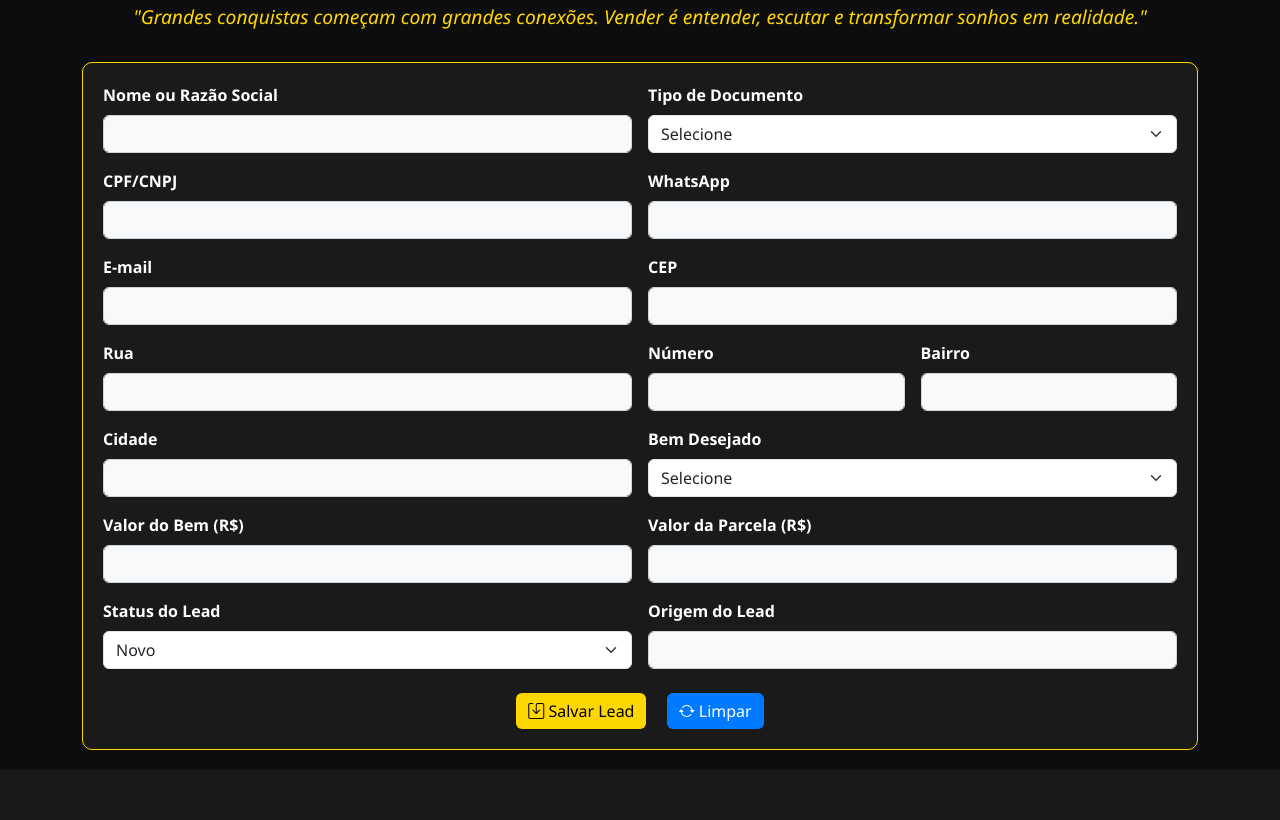
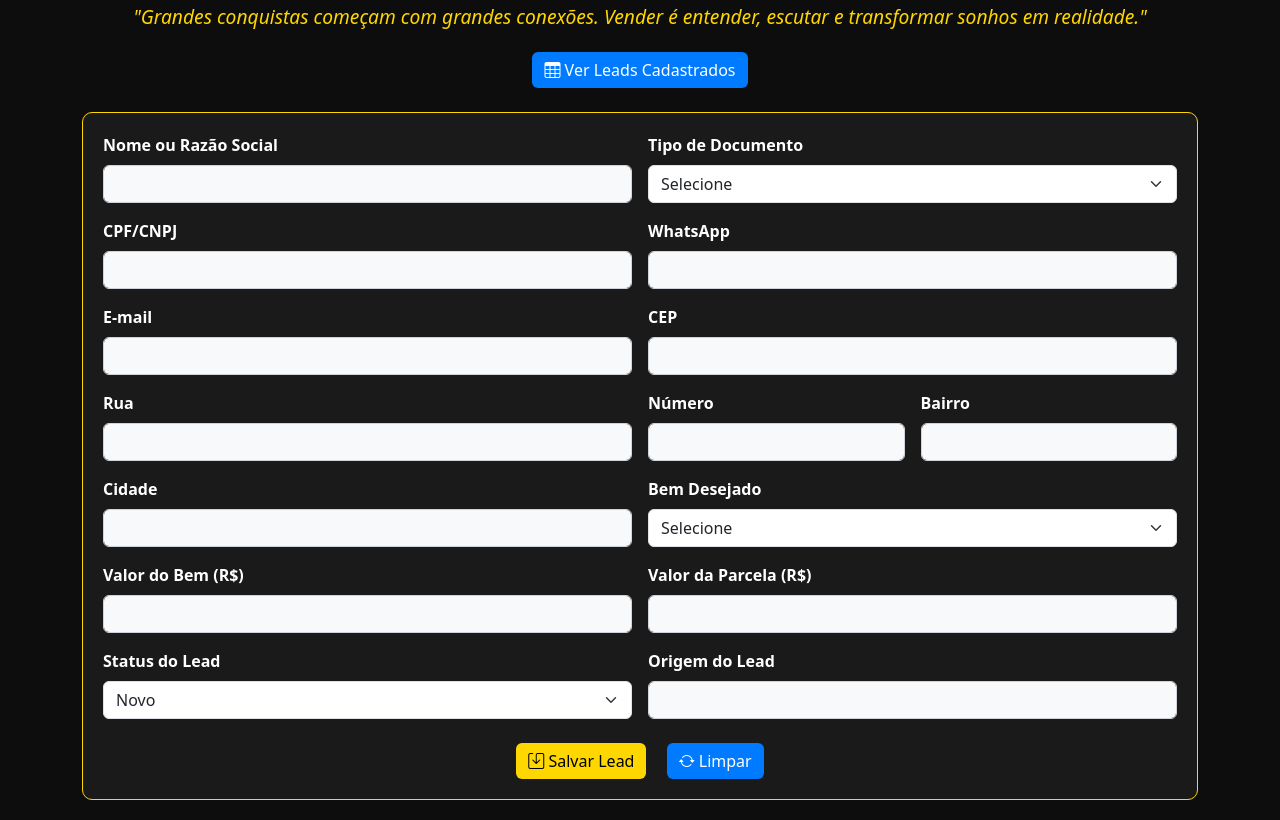
Before and after one commit to fabricioarturcuchi/raros_web_crm, a Flask app: page / in a window 1280 px wide. Shown: the part 173-993 px from the top of the page. Before the commit the page ends 923 px from the top, so only its background shows below. Run offline with Flask 2, Linux system fonts and the light colour scheme.

Commit message:
Update index.html

```diff
--- a/templates/index.html
+++ b/templates/index.html
@@ -9,7 +9,6 @@
       href="https://cdn.jsdelivr.net/npm/bootstrap@5.3.0/dist/css/bootstrap.min.css"
       rel="stylesheet"
     />
-    <!-- Bootstrap Icons -->
     <link
       href="https://cdn.jsdelivr.net/npm/bootstrap-icons@1.10.5/font/bootstrap-icons.css"
       rel="stylesheet"
@@ -18,19 +17,15 @@
         body {
             background-color: #0d0d0d;
             color: white;
-            font-family: 'Segoe UI', Tahoma, Geneva, Verdana, sans-serif;
         }
-
         .logo {
             width: 160px;
         }
-
         .header-bar {
             background: linear-gradient(90deg, #000, #1a1a1a);
             padding: 15px;
             border-bottom: 2px solid gold;
         }
-
         .card {
             background-color: #1a1a1a;
             border: 1px solid gold;
@@ -38,41 +33,34 @@
             padding: 20px;
             margin-bottom: 20px;
         }
-
         label {
             font-weight: bold;
             color: #ffffff;
         }
-
         .form-control {
             background-color: #f8f9fa;
             border: 1px solid #ced4da;
         }
-
         .btn-primary {
             background-color: #007bff;
             border: none;
         }
-
         .btn-primary:hover {
             background-color: #0056b3;
         }
-
         .btn-warning {
             background-color: gold;
             color: black;
             border: none;
         }
-
         .btn-warning:hover {
             background-color: #e6c200;
         }
-
         .motivational {
             color: gold;
             font-style: italic;
             font-size: 1.2rem;
-            margin: 10px 0 30px;
+            margin: 10px 0 20px;
         }
     </style>
 </head>
@@ -84,7 +72,6 @@
 
     <div class="container mt-4">
 
-        <!-- Flash messages Flask -->
         {% with messages = get_flashed_messages(with_categories=true) %}
           {% if messages %}
             <div class="container mt-3">
@@ -100,6 +87,12 @@
 
         <div class="text-center motivational">
             "Grandes conquistas começam com grandes conexões. Vender é entender, escutar e transformar sonhos em realidade."
+        </div>
+
+        <div class="text-center mb-4">
+            <a href="/leads" class="btn btn-primary">
+                <i class="bi bi-table"></i> Ver Leads Cadastrados
+            </a>
         </div>
 
         <form method="POST" action="/" class="card">
@@ -194,7 +187,7 @@
     <script src="https://cdn.jsdelivr.net/npm/bootstrap@5.3.0/dist/js/bootstrap.bundle.min.js"></script>
 
     <script>
-      // Atualiza valor da parcela automaticamente no front (simples)
+      // Cálculo da parcela
       const bemField = document.getElementById('bem');
       const valorField = document.getElementById('valor');
       const parcelaField = document.getElementById('parcela');
@@ -209,20 +202,17 @@
 
           let parcela = 0;
           if (bem === 'Automóvel' && valor >= 65000) {
-              parcela = ((valor * 1.16) / 84).toFixed(2);
+              parcela = (valor * 1.16) / 84;
           } else if (bem === 'Imóvel' && valor >= 200000) {
-              parcela = ((valor * 1.22) / 220).toFixed(2);
-          } else {
-              parcela = '';
+              parcela = (valor * 1.22) / 220;
           }
-
-          parcelaField.value = parcela ? `R$ ${parcela}` : '';
+          parcelaField.value = parcela ? parcela.toFixed(2) : '';
       }
 
       bemField.addEventListener('change', calculaParcela);
       valorField.addEventListener('input', calculaParcela);
 
-      // Máscara simples para CPF/CNPJ
+      // Máscara para CPF/CNPJ
       const tipoDocField = document.getElementById('tipo_doc');
       const documentoField = document.getElementById('documento');
 
@@ -250,7 +240,7 @@
 
       documentoField.addEventListener('input', mascaraDocumento);
 
-      // Máscara para telefone WhatsApp (99) 99999-9999
+      // Máscara telefone WhatsApp
       const telefoneField = document.getElementById('telefone');
       telefoneField.addEventListener('input', () => {
           let val = telefoneField.value.replace(/\D/g, '');
@@ -260,7 +250,7 @@
           telefoneField.value = val;
       });
 
-      // Máscara para CEP 00000-000
+      // Máscara e busca por CEP
       const cepField = document.getElementById('cep');
       cepField.addEventListener('input', () => {
           let val = cepField.value.replace(/\D/g, '');
@@ -269,21 +259,17 @@
           cepField.value = val;
       });
 
-      // Busca endereço pelo CEP via API viacep
       cepField.addEventListener('blur', () => {
           const cep = cepField.value.replace(/\D/g, '');
           if (cep.length === 8) {
               fetch(`https://viacep.com.br/ws/${cep}/json/`)
-                .then(response => response.json())
+                  .then(res => res.json())
                   .then(data => {
                       if (!data.erro) {
                           document.getElementById('rua').value = data.logradouro || '';
                           document.getElementById('bairro').value = data.bairro || '';
                           document.getElementById('cidade').value = data.localidade || '';
                       }
-                })
-                .catch(() => {
-                    // Erro ao buscar CEP, pode avisar aqui se quiser
                   });
           }
       });
```
Lines whose indentation alone changed are shown as unchanged.
